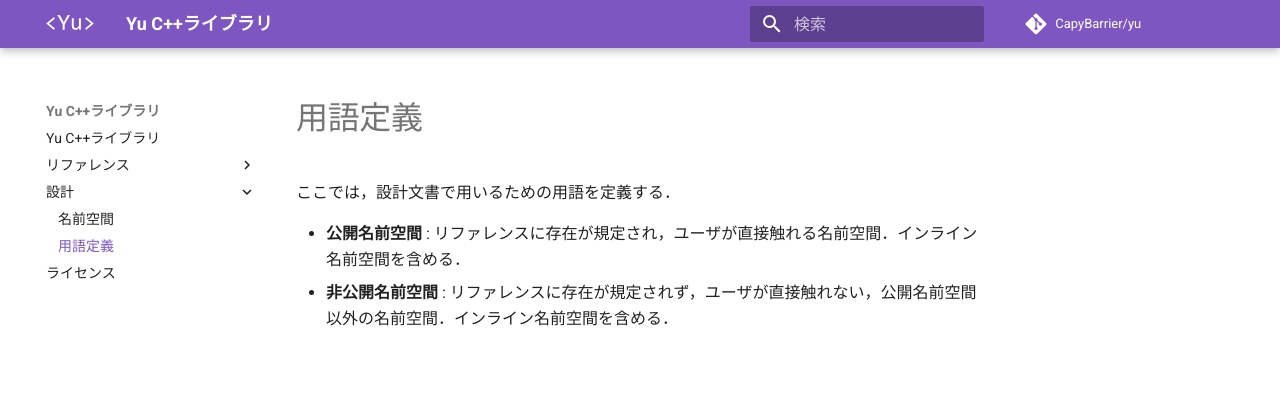
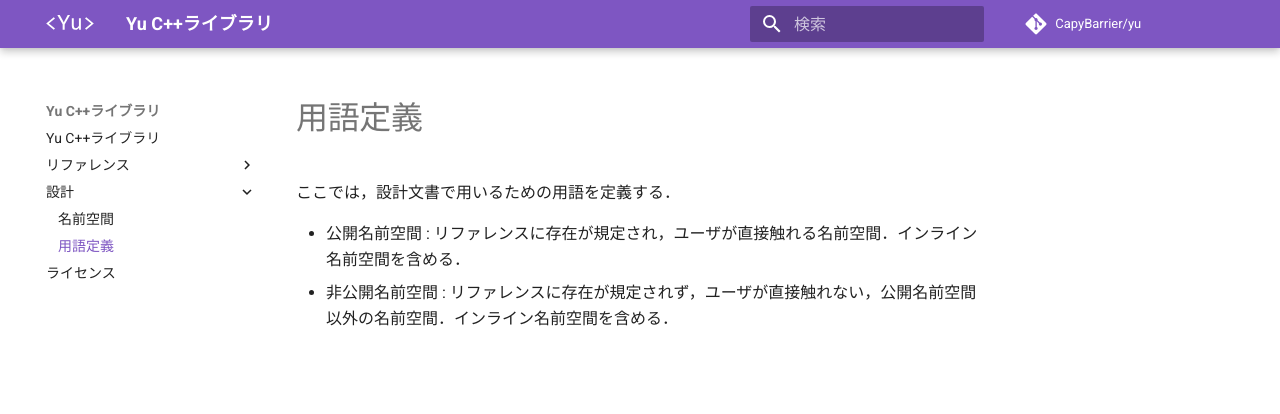
Before and after one commit to CapyBarrier/yu, an MkDocs documentation site: the page built from docs/docs/design/terminology.md, in a window 1280 px wide. Shown: the top 414 px of the page. Built offline with MkDocs 1.6.1 and Material for MkDocs 9.7.7, drawn with Linux system fonts in a browser that asks for light colours; comment, search, counter and statistics services are not loaded.

Commit message:
用語定義から，用語のBoldを削除

```diff
--- a/docs/docs/design/terminology.md
+++ b/docs/docs/design/terminology.md
@@ -2,5 +2,5 @@
 
 ここでは，設計文書で用いるための用語を定義する．
 
-* **公開名前空間** : リファレンスに存在が規定され，ユーザが直接触れる名前空間．インライン名前空間を含める．
-* **非公開名前空間** : リファレンスに存在が規定されず，ユーザが直接触れない，公開名前空間以外の名前空間．インライン名前空間を含める．
+* 公開名前空間 : リファレンスに存在が規定され，ユーザが直接触れる名前空間．インライン名前空間を含める．
+* 非公開名前空間 : リファレンスに存在が規定されず，ユーザが直接触れない，公開名前空間以外の名前空間．インライン名前空間を含める．
```
